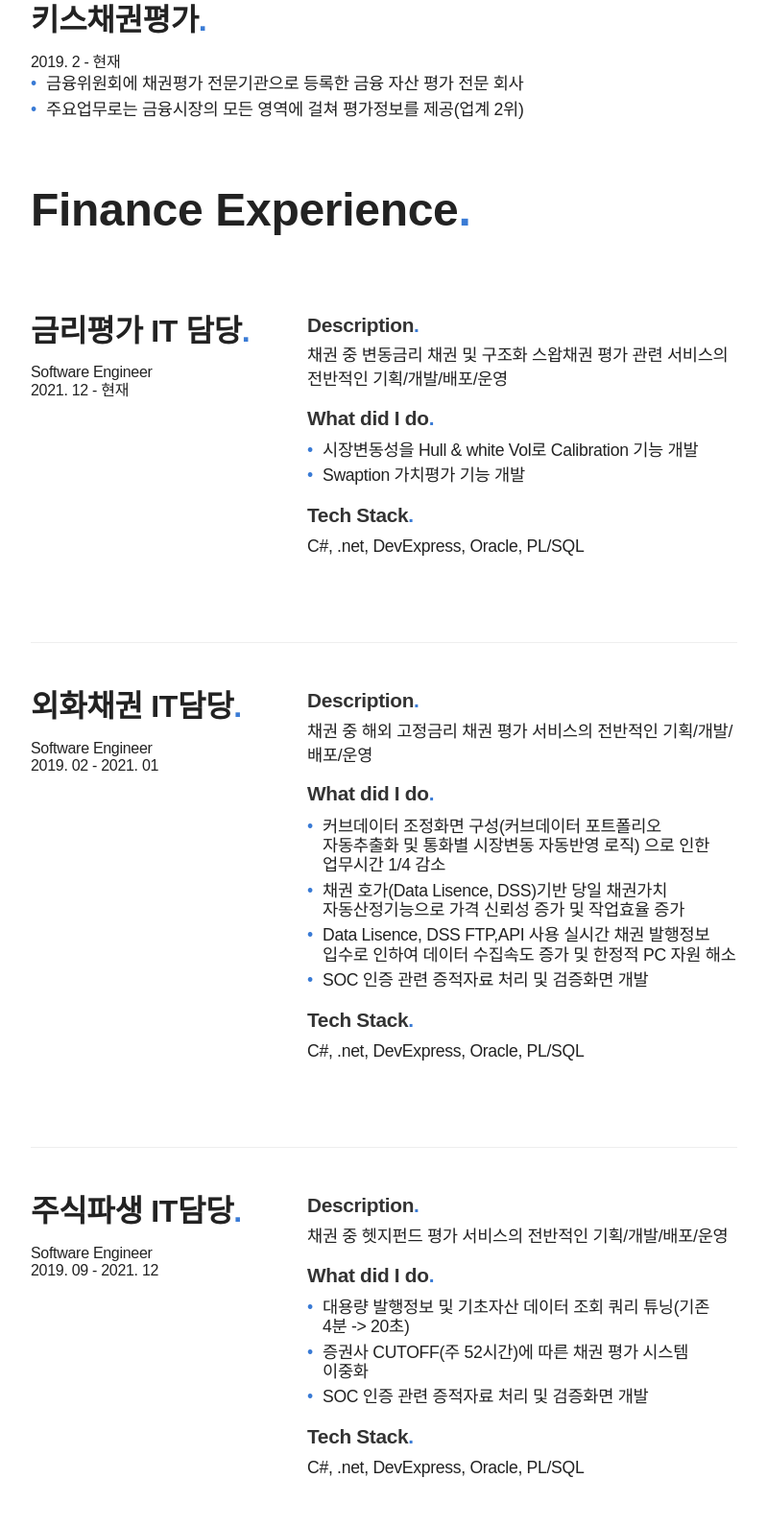
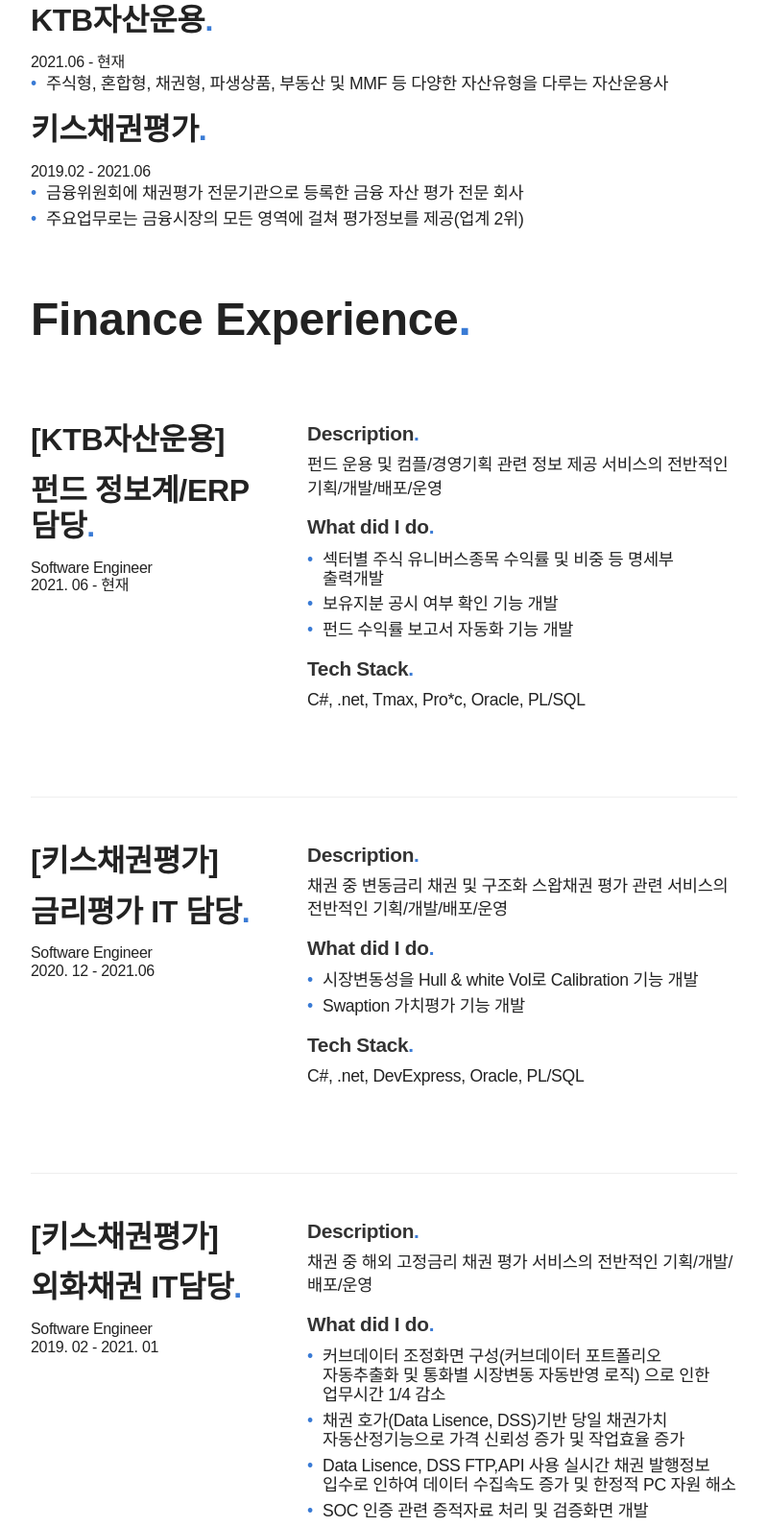
Before and after one commit to ekdma7379/ekdma7379.github.io, a website built with Parcel: page src/index.html in a window 1280 px wide. Shown: the part 745-2335 px from the top of the page at 96% size, without its empty margins (240-1039 px from the left). Built offline with nearby package versions, Linux system fonts and the light colour scheme; a web font is replaced by a local one.

Commit message:
KTB자산운용 내용 추가

```diff
--- a/src/index.html
+++ b/src/index.html
@@ -25,18 +25,49 @@
     </section>
     <section>
       <h2>Work Experience<span class="period-mark">.</span></h2>
+      <h3>KTB자산운용<span class="period-mark">.</span></h3>
+      <span>  <time datetime="2018-12">2021.06</time> - 현재 </span>
+      <ul>
+        <li>주식형, 혼합형, 채권형, 파생상품, 부동산 및 MMF 등 다양한 자산유형을 다루는 자산운용사</li>
+      </ul>
       <h3>키스채권평가<span class="period-mark">.</span></h3>
-      <span>  <time datetime="2018-12">2019. 2</time> - 현재 </span>
+      <span>  <time datetime="2018-12">2019.02</time> - 2021.06 </span>
       <ul>
         <li>금융위원회에 채권평가 전문기관으로 등록한 금융 자산 평가 전문 회사</li>
         <li>주요업무로는 금융시장의 모든 영역에 걸쳐 평가정보를 제공(업계 2위)</li>
       </ul>
       <h2>Finance Experience<span class="period-mark">.</span></h2>
+
       <div class="row">
         <div class="row-left">
+          <h3>[KTB자산운용]</h3>
+          <h3>펀드 정보계/ERP 담당<span class="period-mark">.</span></h3>
+          <span class="role">Software Engineer</span>
+          <span> <time datetime="2018-12">2021. 06</time> - 현재 </span>
+        </div>
+        <div class="row-right">
+          <div class="project">
+            <h5>Description<span class="period-mark">.</span></h5>
+            <p>
+              펀드 운용 및 컴플/경영기획 관련 정보 제공 서비스의 전반적인 기획/개발/배포/운영
+            </p>
+            <h5>What did I do<span class="period-mark">.</span></h5>
+            <ul>
+              <li>섹터별 주식 유니버스종목 수익률 및 비중 등 명세부 출력개발</li>
+              <li>보유지분 공시 여부 확인 기능 개발</li>
+              <li>펀드 수익률 보고서 자동화 기능 개발</li>
+            </ul>
+            <h5>Tech Stack<span class="period-mark">.</span></h5>
+            <p>C#, .net, Tmax, Pro*c, Oracle, PL/SQL</p>
+          </div>
+        </div>
+      </div>
+      <div class="row">
+        <div class="row-left">
+          <h3>[키스채권평가]</h3>
           <h3>금리평가 IT 담당<span class="period-mark">.</span></h3>
           <span class="role">Software Engineer</span>
-          <span> <time datetime="2018-12">2021. 12</time> - 현재 </span>
+          <span> <time datetime="2018-12">2020. 12</time> - 2021.06 </span>
         </div>
         <div class="row-right">
           <div class="project">
@@ -56,6 +87,7 @@
       </div>
       <div class="row">
         <div class="row-left">
+          <h3>[키스채권평가]</h3>
           <h3>외화채권 IT담당<span class="period-mark">.</span></h3>
           <span class="role">Software Engineer</span>
           <span>
@@ -82,11 +114,12 @@
       </div>
       <div class="row">
         <div class="row-left">
+          <h3>[키스채권평가]</h3>
           <h3>주식파생 IT담당<span class="period-mark">.</span></h3>
           <span class="role">Software Engineer</span>
           <span>
             <time datetime="2016-10">2019. 09</time> -
-            <time datetime="2018-11">2021. 12</time></span>
+            <time datetime="2018-11">2020. 12</time></span>
         </div>
         <div class="row-right">
           <div class="project">
@@ -108,6 +141,7 @@
       <h2>Data Control Experience<span class="period-mark">.</span></h2>
       <div class="row">
         <div class="row-left">
+          <h3>[키스채권평가/KTB자산운용]</h3>
           <h3>데이터 입수<span class="period-mark">.</span></h3>
           <span> <time datetime="2019-02">2019. 02</time> - 현재 </span>
         </div>
@@ -134,6 +168,7 @@
       </div>
       <div class="row">
         <div class="row-left">
+          <h3>[키스채권평가]</h3>
           <h3>배치 모니터링<span class="period-mark">.</span></h3>
           <span>
             <time datetime="2016-10">2019. 02</time> -
@@ -158,6 +193,7 @@
       </div>
       <div class="row">
         <div class="row-left">
+          <h3>[키스채권평가]</h3>
           <h3>웹스크레퍼 관리 서비스<span class="period-mark">.</span></h3>
           <span>
             <time datetime="2020-01">2020. 01</time> -
@@ -181,6 +217,7 @@
       </div>
       <div class="row">
         <div class="row-left">
+          <h3>[키스채권평가]</h3>
           <h3>VBA 형상관리 및 배포<span class="period-mark">.</span></h3>
           <span>
             <time datetime="2020-01">2019. 09</time> -
@@ -220,7 +257,7 @@
       <h2>Skills<span class="period-mark">.</span></h2>
       <h5>Front-End <span class="period-mark">:</span> HTML/CSS, JavaScript</h5>
       <h5>Back-End  <span class="period-mark">:</span> C#, Java, Python</h5>
-      <h5>FrameWork <span class="period-mark">:</span> .net, Spring, Django</h5>
+      <h5>FrameWork <span class="period-mark">:</span> .net, Spring, Django, Tmax</h5>
       <h5>Database  <span class="period-mark">:</span> Oracle, mysql</h5>
       <h5>형상관리   <span class="period-mark">:</span> git, SVN</h5>
     </section>
```
